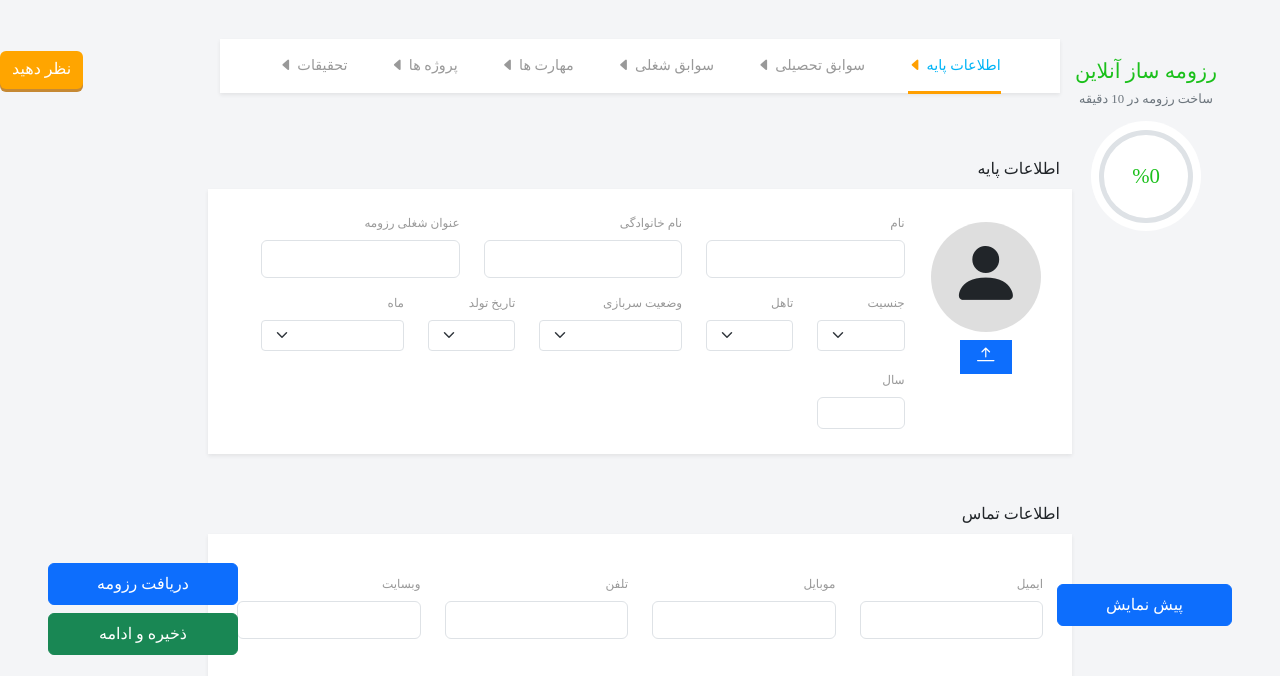
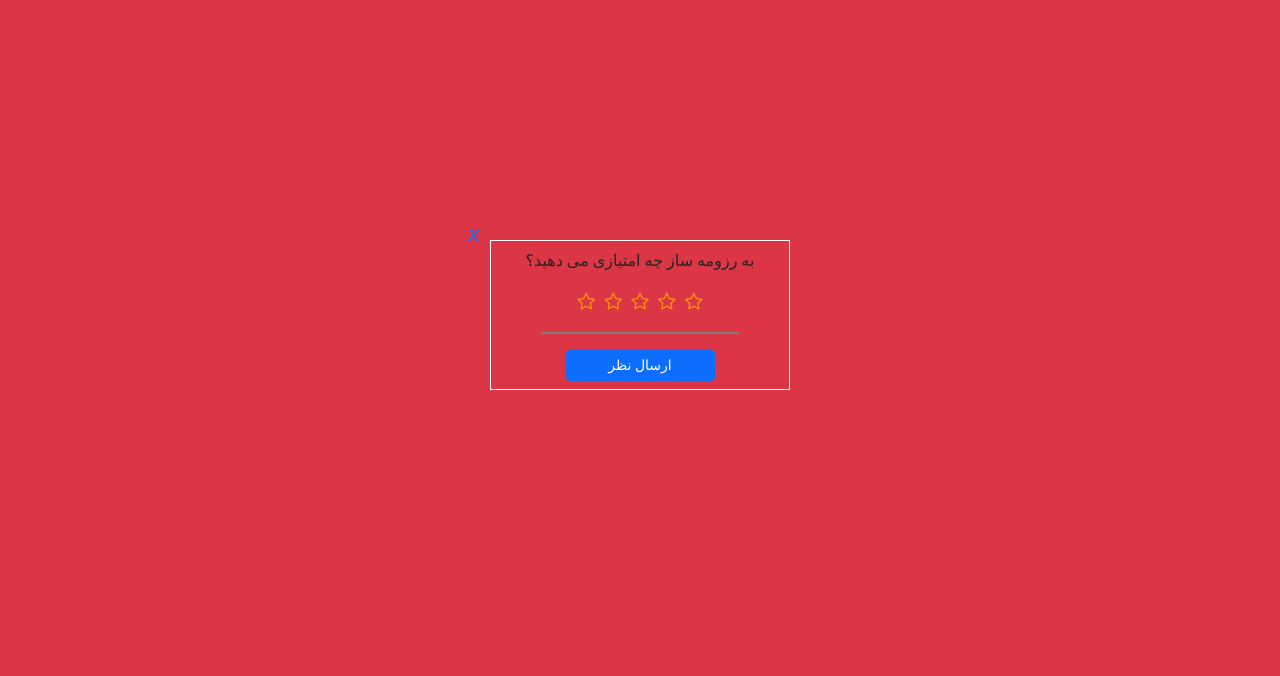
Before and after one commit to pilentboy/Resume-Maker, a plain HTML site: page index.html in a window 1280 px wide. Shown: the part 85-761 px from the top of the page. Drawn offline with nearby package versions, Linux system fonts and the light colour scheme.

Commit message:
V1.6.6 add star box

```diff
--- a/index.html
+++ b/index.html
@@ -58,6 +58,35 @@
       <button id="leaveingCommentBTN" class="btn btn-danger h-50 pb-2   text-white border-0 ">
         نظر دهید
       </button>
+
+
+    </div>
+
+    <!-- give star to resume box-->
+    <div class="comment-box position-absolute d-flex align-items-center justify-content-center bg-danger">
+
+        <div class="star-box position-relative text-center row align-items-center justify-content-center  ">
+          <button id="closeStarBoxBTN" class="border-0  text-primary position-absolute">
+            <i class="bi bi-close">x</i>
+          </button>
+          <span id="star-title col-12">
+            به رزومه ساز چه امتیازی می دهید؟
+          </span>
+          <div class="stars-row col-6 d-flex align-items-center justify-content-between">
+            <i class="bi bi-star"></i>
+            <i class="bi bi-star"></i>
+            <i class="bi bi-star"></i>
+            <i class="bi bi-star"></i>
+            <i class="bi bi-star"></i>
+          </div>
+
+          <div class="br-gray col-8 border border-1"></div>
+
+          <button id="send-stars-btn" class="btn btn-primary btn-sm w-50">
+            ارسال نظر
+          </button>
+        </div>
+
     </div>
 
     <nav class="navbar navbar-expand-lg bg-white px-2 px-md-5">
--- a/style/style.css
+++ b/style/style.css
@@ -245,3 +245,34 @@ p{
     background-color: orange;
     box-shadow: 0 3px 0px 0px rgb(198, 137, 52);
 }
+
+.comment-box{
+    top: 0;
+    left: 0;
+    width: 100vw;
+    height: 100vh;
+    z-index: 200;
+}
+
+.star-box{
+    width: 300px;
+    min-height: 150px;
+    border: 1px solid white;
+}
+.stars-row i{
+    color: #ff9f00;
+    font-size: 1.1rem;
+}
+
+.br-gray{
+    border-color: gray !important;
+}
+
+#closeStarBoxBTN{
+    width: 20px;
+    height: 20px;
+    background-color: transparent;
+    top: -18%;
+    left: -8%;
+    font-size: 1.5rem;
+}
```
